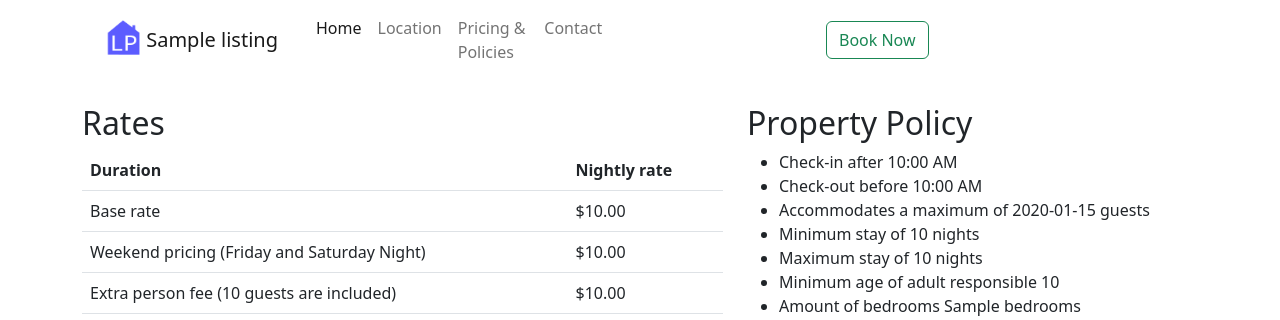
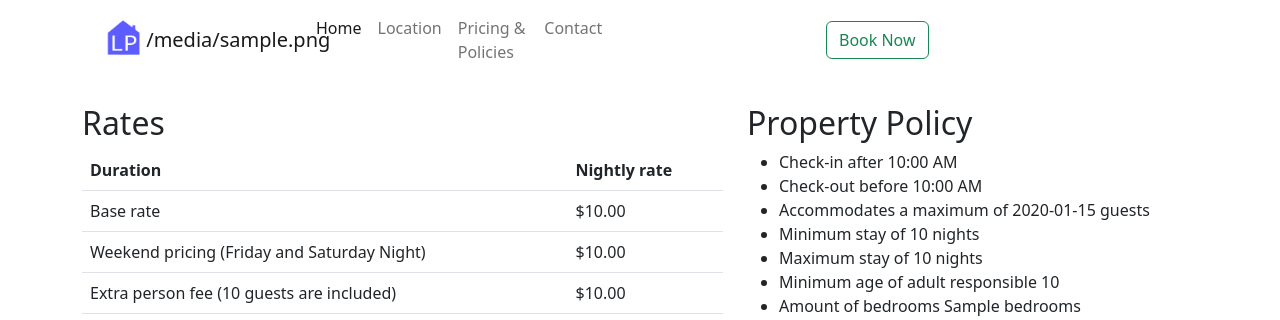
Before and after one commit to LibreProperty/LibreProperty, a Flask app: template libreproperty/bookingsite/templates/bookingsite/pricing.html in a window 1280 px wide. Shown: the top 320 px of the page. Run offline with Flask 3, Linux system fonts and the light colour scheme; the template is opened without the code that fills it: most values are stand-ins (such as "Sample title", 1, 10 or a date in 2020).

Commit message:
add ability to change logo text

```diff
--- a/libreproperty/bookingsite/templates/bookingsite/base.html
+++ b/libreproperty/bookingsite/templates/bookingsite/base.html
@@ -18,7 +18,7 @@
         <a class="col-2 navbar-brand pt-0 ms-4" href="/">
             <img src="{{ url_for('static', filename='logo-w45.png') }}" height="35"
                  class="align-top"/>
-            <span class="align-bottom">{{site.listing.title}}</span>
+            <span class="align-bottom">{{ site.logo_text or site.listing.title }}</span>
         </a>
         <button class="navbar-toggler" type="button" data-bs-toggle="collapse" data-bs-target="#navbarNav"
                 aria-controls="navbarTogglerDemo02" aria-expanded="false" aria-label="Toggle navigation">
--- a/libreproperty/bookingsite/templates/bookingsite/index.html
+++ b/libreproperty/bookingsite/templates/bookingsite/index.html
@@ -37,7 +37,7 @@
                     </div>
                 </div>
             </div>
-                {% for photo in site.listing.photos %}
+            {% for photo in site.listing.photos %}
             <div class="carousel-item {% if loop.first -%}active{%- endif %}">
                 <img src="{{ photo.url }}" class="d-block w-100 rounded" alt="{{ photo.caption }}">
                 <div class="carousel-caption d-none d-md-block">
@@ -97,5 +97,6 @@
   // ...options
 });
 
+
 </script>
 {% endblock %}
--- a/libreproperty/dashboard/forms.py
+++ b/libreproperty/dashboard/forms.py
@@ -106,6 +106,7 @@
         DataRequired(), Length(min=3, max=255), unique_subdomain,
         Regexp(r"^[a-z\d]+$", message="Only lower case letters and numbers are allowed")
     ])
+    logo_text = StringField(validators=[Length(max=15)])
     address_visible = BooleanField("Show exact address", render_kw={"class": "form-check-input mt-2"})
     location_description = TextAreaField("Location page: Description")
 
--- a/libreproperty/models.py
+++ b/libreproperty/models.py
@@ -97,6 +97,7 @@
 
 class Website(db.Model, BasicMixin):
     subdomain = sa.Column(sa.String, unique=True, index=True)
+    logo_text = sa.Column(sa.String)
     address_visible = sa.Column(sa.Boolean, default=False)
     location_description = sa.Column(sa.Text)
     listing_id = sa.Column(sa.ForeignKey("listing.id"))
```
